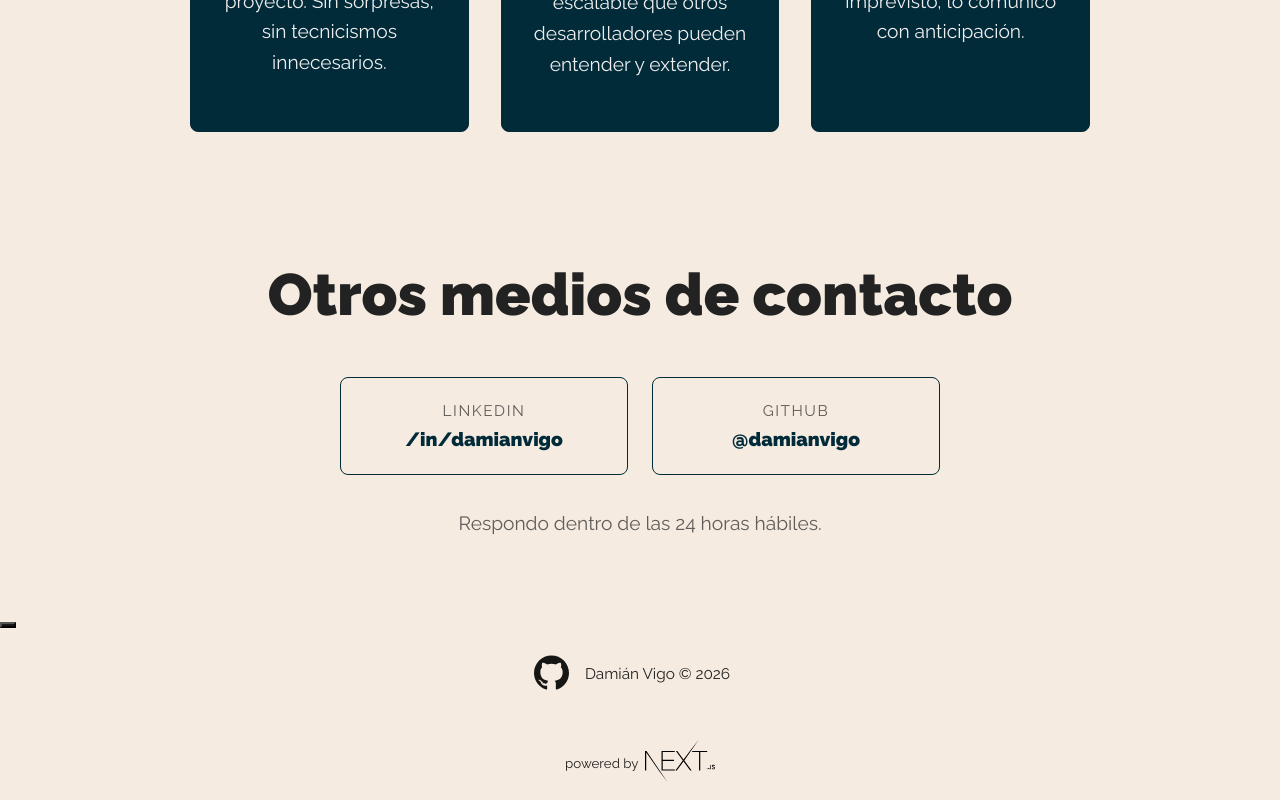
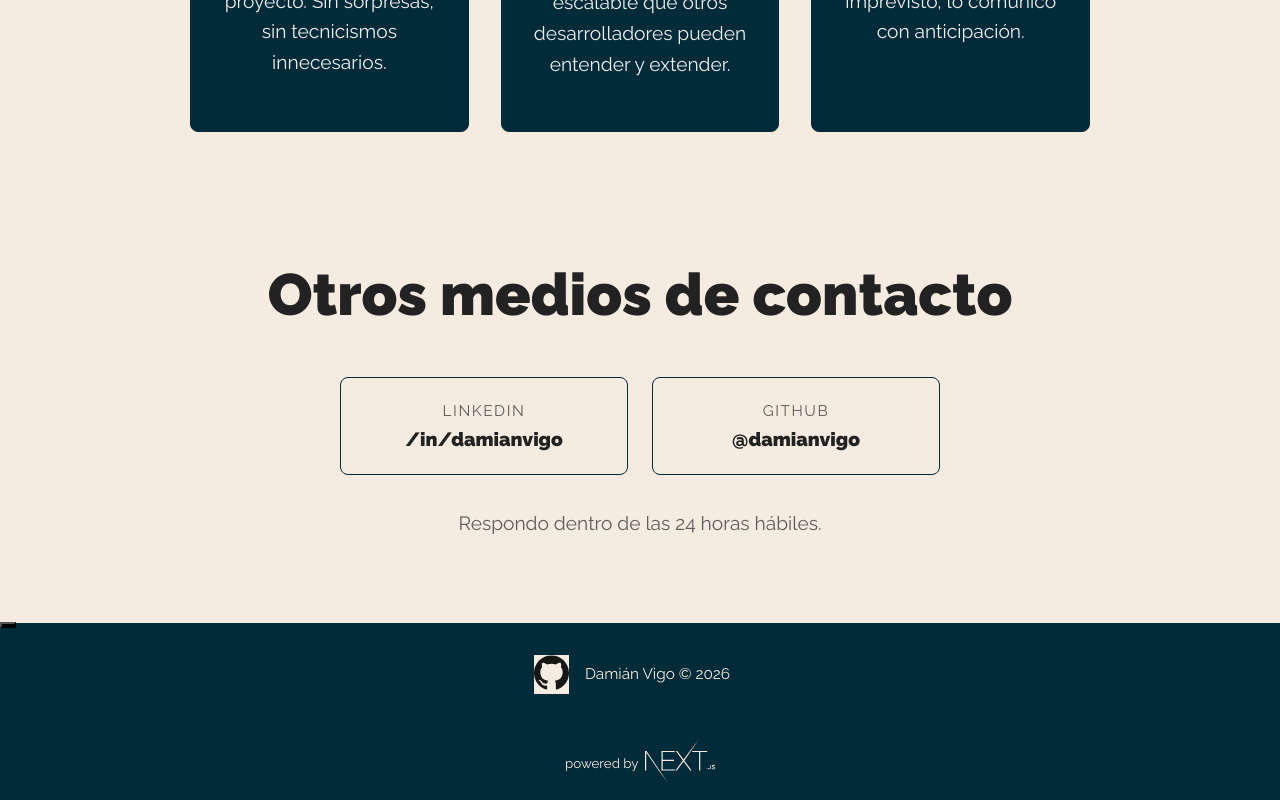
Before and after one commit to damianvigo/damianvigo-website-next, a Next.js app: page /contacto in a window 1280 px wide. Shown: the part 1240-2040 px from the top of the page. Built offline with nearby package versions, Linux system fonts and the light colour scheme.

Commit message:
fix: footer contrast in light mode and contact card homver transitions

```diff
--- a/components/Footer.jsx
+++ b/components/Footer.jsx
@@ -37,7 +37,7 @@ export default Footer;
 const FooterStyled = styled.footer`
   transition: background-color 0.3s ease-in;
   background-color: ${({ theme }) =>
-    theme === 'dark' ? 'var(--dark-color)' : 'var(--second-color)'};
+    theme === 'dark' ? 'var(--dark-color)' : 'var(--first-color)'};
   border-top: thin solid
     ${({ theme }) =>
       theme === 'dark' ? 'var(--second-color)' : 'var(--second-color)'};
@@ -45,7 +45,7 @@ const FooterStyled = styled.footer`
   div {
     p {
       color: ${({ theme }) =>
-        theme === 'dark' ? 'var(--second-color)' : '#222222'};
+        theme === 'dark' ? 'var(--second-color)' : 'var(--second-color)'};
       text-align: center;
       margin: 0;
       font-size: var(--step--2);
@@ -80,7 +80,7 @@ const SectionFooterStyled = styled.aside`
     }
     &:nth-child(1) {
       background-color: ${({ theme }) =>
-        theme === 'dark' ? 'var(--white-color)' : ''};
+        theme === 'dark' ? 'var(--white-color)' : 'var(--second-color)'};
       border-radius: ${({ theme }) => (theme === 'dark' ? '20%' : '')};
     }
   }
@@ -102,7 +102,7 @@ const ContainerSvgNextFooter = styled.div`
   justify-content: center;
   align-items: center;
   small {
-    color: ${({ theme }) => (theme === 'dark' ? 'var(--light-color)' : '')};
+    color: ${({ theme }) => (theme === 'dark' ? 'var(--light-color)' : 'var(--second-color)')};
   }
 
   a {
@@ -111,8 +111,8 @@ const ContainerSvgNextFooter = styled.div`
       width: clamp(40px, 15vw, 70px);
       height: clamp(40px, 15vw, 70px);
       margin-left: 0.4rem;
-       color: ${({ theme }) => (theme === 'dark' ? 'var(--white-color)' : 'var(--black-color)')};
-       fill: ${({ theme }) => (theme === 'dark' ? 'var(--white-color)' : 'var(--black-color)')};
+       color: ${({ theme }) => (theme === 'dark' ? 'var(--white-color)' : 'var(--second-color)')};
+       fill: ${({ theme }) => (theme === 'dark' ? 'var(--white-color)' : 'var(--second-color)')};
     }
   }
 `;
--- a/pages/contacto/index.js
+++ b/pages/contacto/index.js
@@ -215,16 +215,16 @@ const ContactLabel = styled.span`
   letter-spacing: 0.1em;
   margin-bottom: 0.5rem;
   opacity: 0.7;
-  color: ${({ theme }) =>
-    theme === 'dark' ? 'var(--light-color)' : 'var(--text-color)'};
+  color: inherit;
+  transition: color 0.3s ease;
 `;
 
 const ContactLink = styled.a`
   font-size: var(--step--1);
   font-weight: var(--fontWeightSans-900);
-  color: ${({ theme }) =>
-    theme === 'dark' ? 'var(--white-color)' : 'var(--first-color)'};
+  color: inherit;
   text-decoration: none;
+  transition: text-decoration 0.2s ease;
 
   &:hover {
     text-decoration: underline;
```
